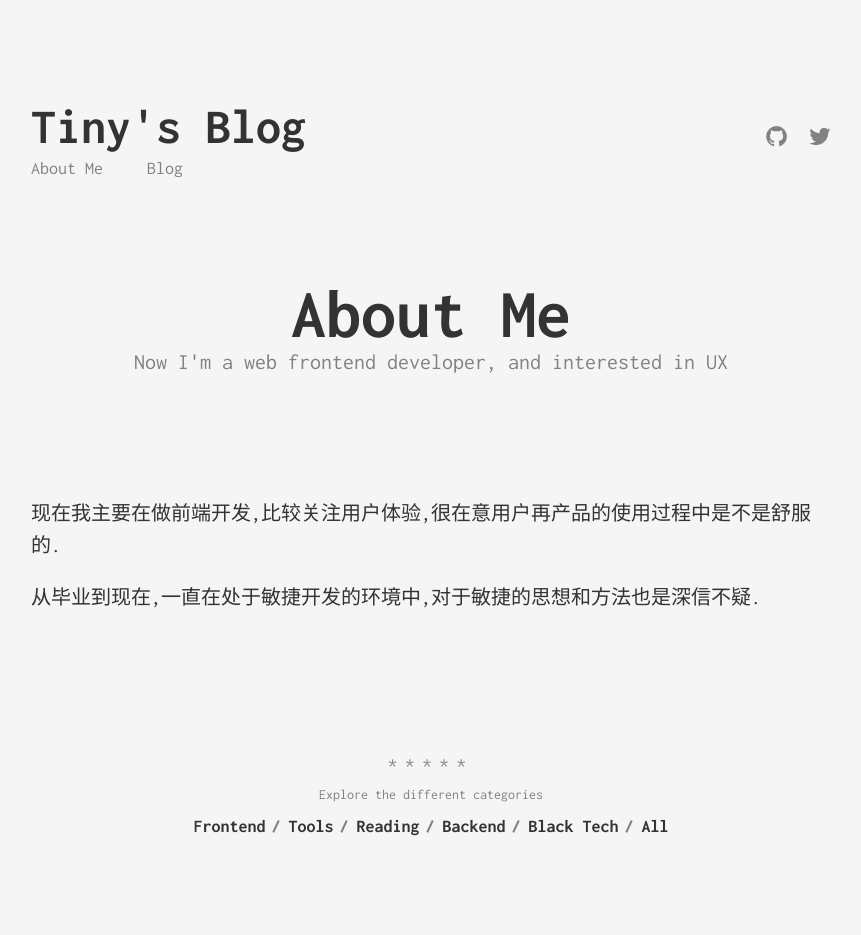
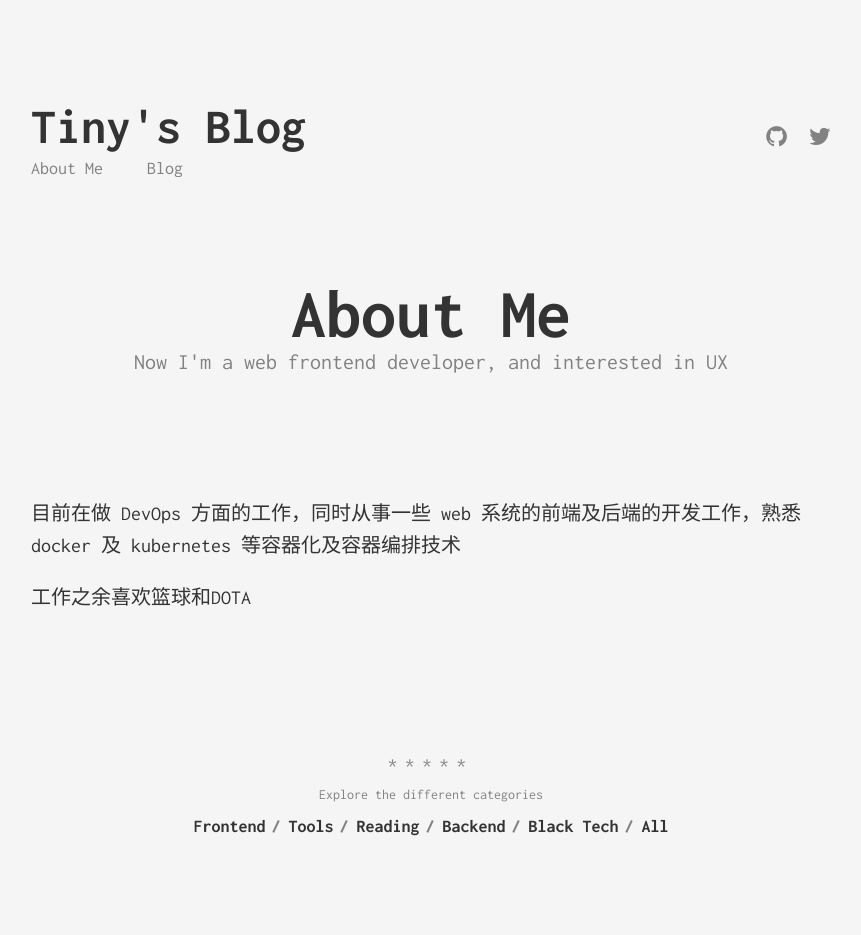
Before and after one commit to zhangtiny123/zhangtiny123.github.io, a Jekyll site: the page built from about.md, in a window 1280 px wide. Shown: the whole page, without its empty margins (209-1070 px from the left). Built offline with Jekyll 4.4.1, drawn with Linux system fonts in a browser that asks for light colours.

Commit message:
update about me

```diff
--- a/about.md
+++ b/about.md
@@ -5,6 +5,6 @@ subtitle: Now I'm a web frontend developer, and interested in UX
 permalink: /about-me/
 ---
 
-现在我主要在做前端开发,比较关注用户体验,很在意用户再产品的使用过程中是不是舒服的.
+目前在做 DevOps 方面的工作，同时从事一些 web 系统的前端及后端的开发工作，熟悉docker 及 kubernetes 等容器化及容器编排技术
 
-从毕业到现在,一直在处于敏捷开发的环境中,对于敏捷的思想和方法也是深信不疑.
+工作之余喜欢篮球和DOTA
```
